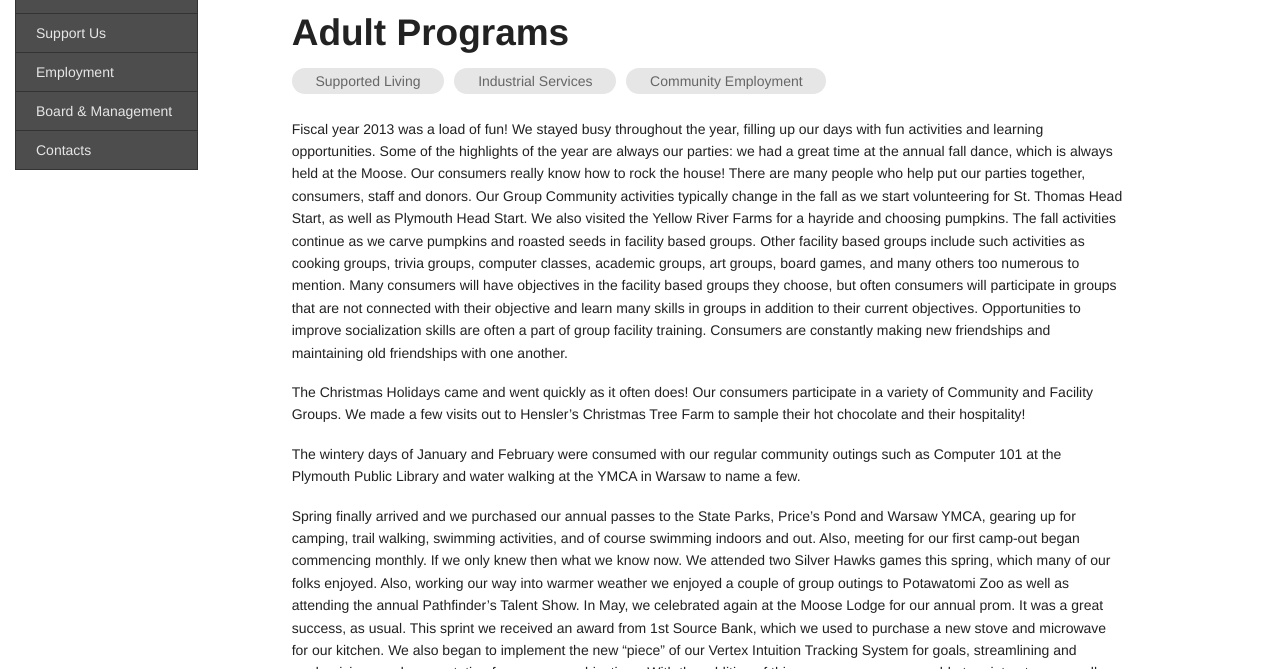
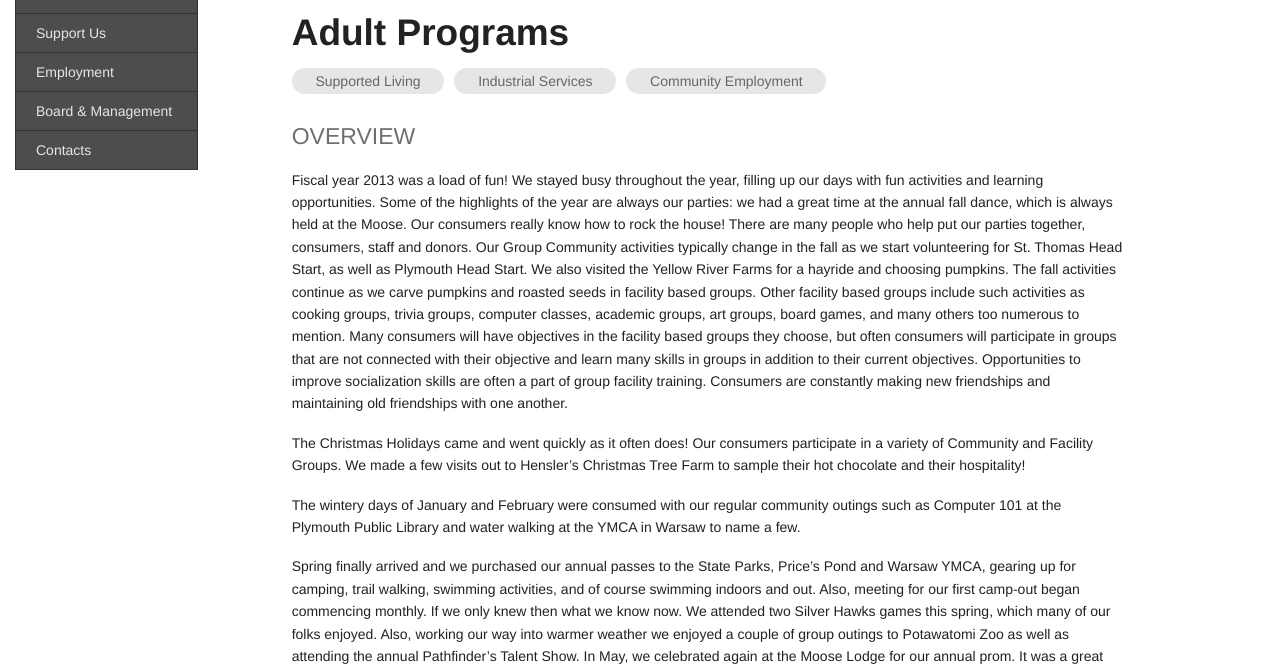
Before and after one commit to leviwilson/marshall-starke.org, a Jekyll site: the page built from report/adult.md, in a window 1280 px wide and 900 px high, cut to the strip 231-900 px from the top of the window. Built offline with Jekyll 4.4.1, drawn with Linux system fonts in a browser that asks for light colours; nearby versions of some CDN libraries; Markdown is read by kramdown in place of the engine named in the settings.

Commit message:
update header in adult services

```diff
--- a/report/adult.md
+++ b/report/adult.md
@@ -12,6 +12,7 @@ title:  "2012 Accomplishments (Adults)"
   <dd><a href="#employment">Community Employment</a></dd>
 </dl>
 
+<h4 class="subheader">OVERVIEW</h4>
 Fiscal year 2013 was a load of fun! We stayed busy throughout the year, filling up our days with fun activities and learning
 opportunities. Some of the highlights of the year are always our parties: we had a great time at the annual fall dance, which
 is always held at the Moose. Our consumers really know how to rock the house! There are many people who help put our parties
```
